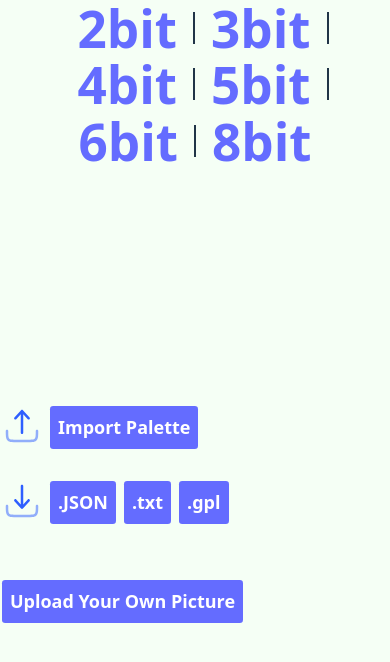
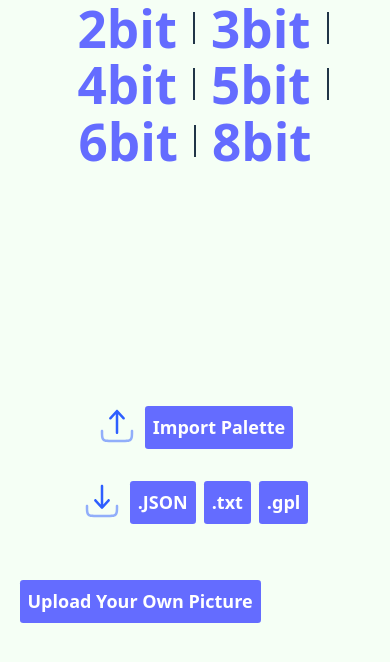
Before and after one commit to LXTKay/paletteeditor, a React (Vite) app: page / in a window 390 px wide. Shown: the top 662 px of the page. Built offline with nearby package versions, Linux system fonts and the light colour scheme; what pica would draw is missing.

Commit message:
fixed palette cutoff on mobile

```diff
--- a/src/components/Bild.jsx
+++ b/src/components/Bild.jsx
@@ -1,5 +1,6 @@
 import { useEffect } from "react"
 import drawImage from "../modules/drawImage"
+import "./bild.css"
 
 export default function Bild({ palette, pixels, width, height }) {
   useEffect(() => {
--- a/src/components/arbeitsbereich.css
+++ b/src/components/arbeitsbereich.css
@@ -19,10 +19,13 @@
   .arbeitsbereich {
     flex-direction: column;
     justify-content: center;
+    width: 100%;
   }
 
-  .areaLeft,
-  .areaRight {
-    width: 110%;
+  .areaLeft {
+    display: flex;
+    flex-direction: column;
+    align-items: center;
+    width: 100%;
   }
 }
--- /dev/null
+++ b/src/components/bild.css
@@ -0,0 +1,6 @@
+@media (max-width: 1000px) {
+  .bild {
+    width: 90vw;
+    overflow: hidden;
+  }
+}
--- a/src/components/paletteArea.css
+++ b/src/components/paletteArea.css
@@ -10,3 +10,9 @@
   grid-template-columns: repeat(8, 1fr);
   gap: 2px;
 }
+
+@media (max-width: 1000px) {
+  .align4colours {
+    grid-template-columns: repeat(4, 1fr);
+  }
+}
```
